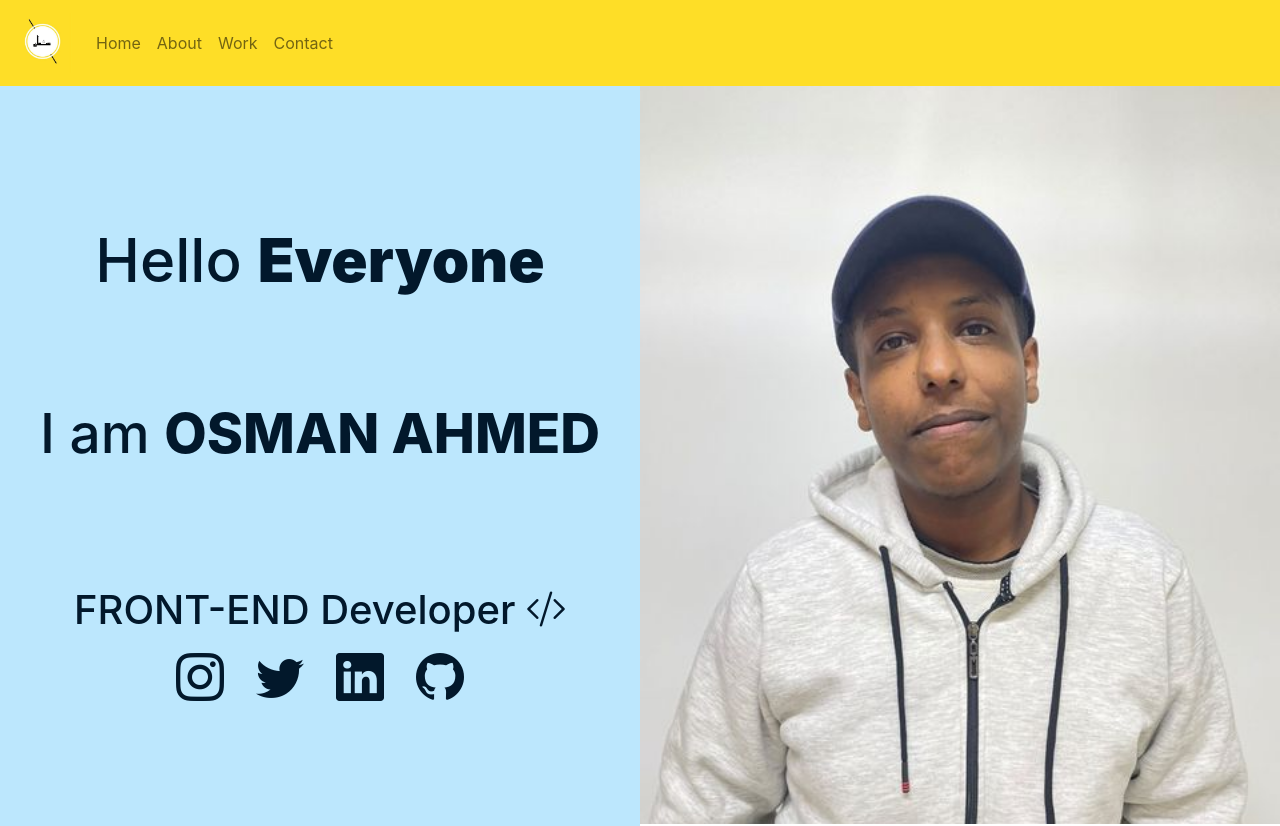
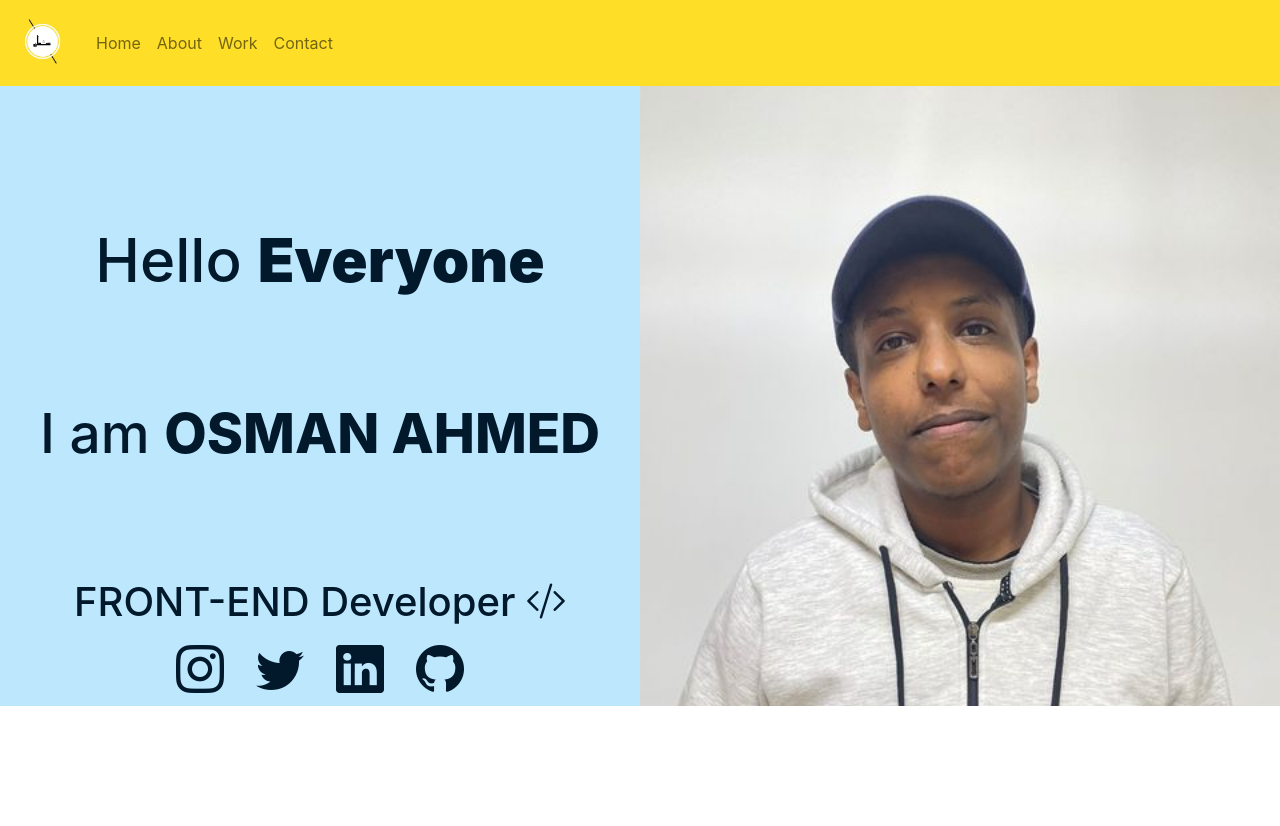
Before and after one commit to OsmanAhmed125/my-portfolio, a React (Create React App) app: page / in a window 1280 px wide. Shown: the top 826 px of the page. Built offline with nearby package versions, Linux system fonts and the light colour scheme.

Commit message:
fixed land problem

```diff
--- a/src/App.css
+++ b/src/App.css
@@ -7,7 +7,9 @@
 
 .land{
   padding-top: 5em !important;
-  height: 100vh;
+  height: fit-content;
+  overflow: hidden !important;
+
 }
 .logo-navbar{
   width: 60px;
@@ -17,8 +19,9 @@ nav{
 }
 .info-side{
   background-color: var(--c3);
-  height: 95vh;
+  height: fit-content;
   width: 100%;
+  position: relative;
 }
 
 .hello{
@@ -33,7 +36,7 @@ nav{
 .my-img{
   width: 50%;
   position:fixed;
-  height: auto;
+object-fit:fill;
   z-index: -66;
 }
 
@@ -52,6 +55,7 @@ nav{
 
 .job{
 color: var(--c1);
+
 }
 
 .f-holder{
@@ -60,9 +64,11 @@ color: var(--c1);
   align-items: center;
 }
 
+
 .social-bar a{
   text-decoration: none;
   padding:0 1em;
+
 }
 .social-bar a i{
   color: #02182B;
@@ -78,6 +84,7 @@ color: var(--c1);
 
 .about{
   background-color: white;
+
 }
 
 .heading{
--- a/src/components/Home.js
+++ b/src/components/Home.js
@@ -5,7 +5,7 @@ import img2 from '../imgs/staff.jpg'
 export default function Home(){
     return(
         <div>
-            <div className="container-fluid land pb-5 ">
+            <div className="container-fluid land">
                 <div className="row land-row">
                     <div className="col-sm p-5 info-side" >
                         <div className='f-holder p-5'>
@@ -13,24 +13,24 @@ export default function Home(){
                         </div>
                         <h1 className="py-5 text-center hello">Hello <span className="everyone">Everyone</span></h1>
                         <h2 className="py-5 text-center my-name">I am <span>OSMAN AHMED</span></h2>
-                       <div className='row'>
-                       <h1 className='text-center mt-5 pt-3 job'>FRONT-END Developer <i class="bi bi-code-slash"></i></h1>
+
+                       <h1 className='text-center mt-5 pt-3 job '>FRONT-END Developer <i class="bi bi-code-slash"></i></h1>
                         <div className='f-holder social-bar'>
                             <a href='#'><i className="bi bi-instagram"></i></a>
                             <a href='#'><i className="bi bi-twitter"></i></a>
                             <a href='#'><i className="bi bi-linkedin"></i></a>
                             <a href='#'><i className="bi bi-github"></i></a>
-                        </div>
+
                        </div>
                     </div>
                     <div className="col-sm img-side">
-                        <img className="my-img" src={myimg} />
+                        <img className="my-img " src={myimg} alt='my photo' />
 
                     </div>
                 </div>
             </div>
 
-            <br />
+
             <div className='container-fluid about ' id='about'>
                     <div className='row mt-5'>
                         <h1 className='heading text-center '>About Me</h1>
```
